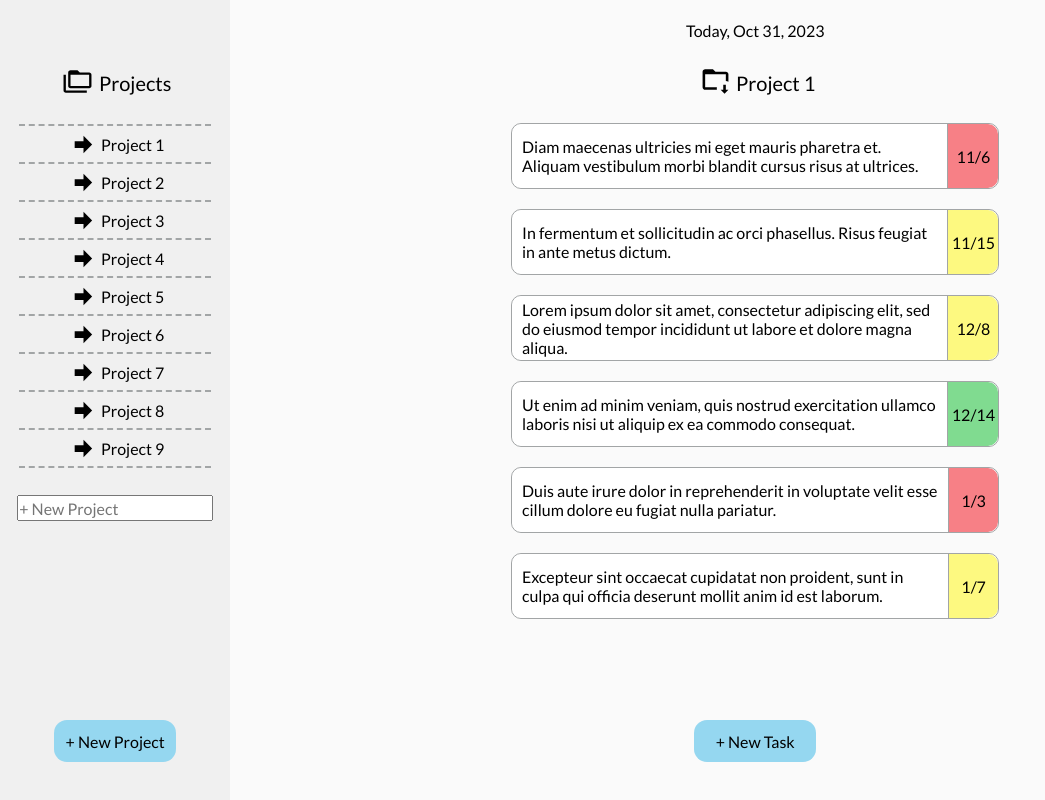
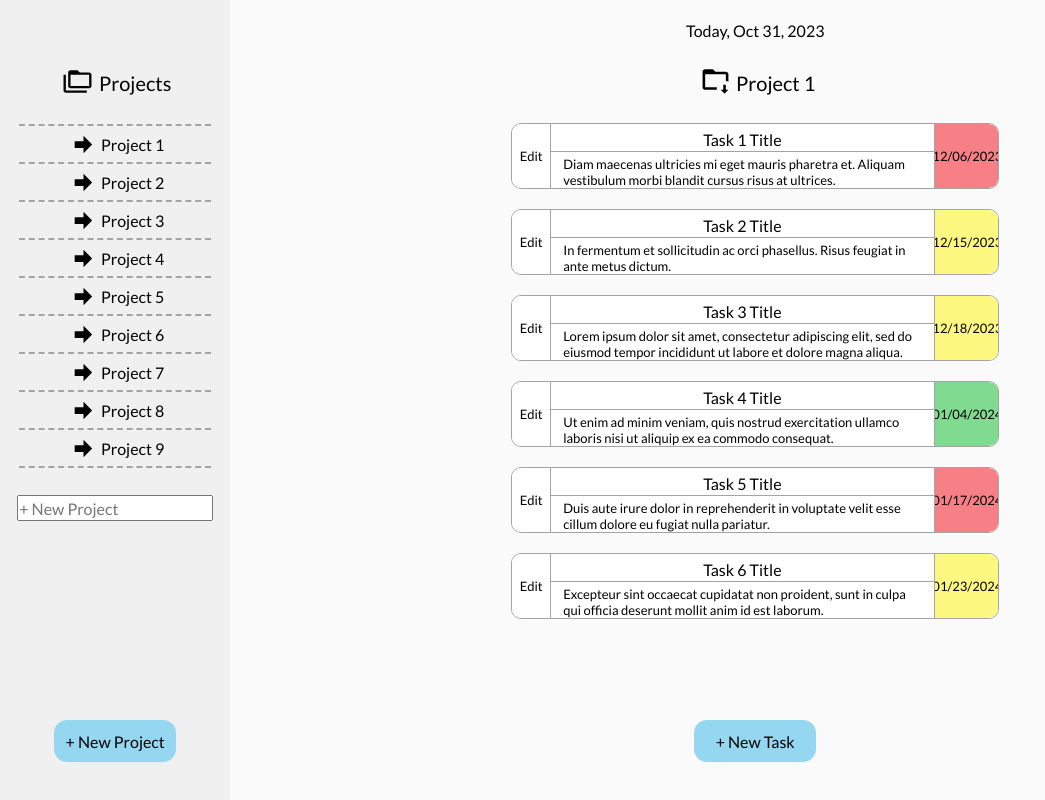
Before and after one commit to acheng10002/todo-list, a website built with webpack: page dist/index2.html in a window 1280 px wide. Shown: the whole page, without its empty margins (0-1045 px from the left). Built offline with nearby package versions, Linux system fonts and the light colour scheme; a web font is replaced by a local one.

Commit message:
Update files for project

```diff
--- a/dist/index2.html
+++ b/dist/index2.html
@@ -9,7 +9,8 @@
     <link href="https://fonts.googleapis.com/css2?family=AR+One+Sans&family=Lato&family=Young+Serif&display=swap" rel="stylesheet">
     <link rel="stylesheet" href="style2.css">
   </head>
-  <body id="content">
+  <body>
+    <div id="content">
         <div class="section projects-title left">
             <img src="./img/folders-multiple.svg" alt="projects icon"></img>
             <div class="projects-title-text">Projects</div>
@@ -42,38 +43,57 @@
         <div class="section tasks-list middle">
             <div class="task">
                 <div class="task-edit">Edit</div>
+                <div class="task-title">Task 1 Title</div>
                 <div class="task-description">Diam maecenas ultricies mi eget mauris pharetra et. Aliquam vestibulum morbi blandit cursus risus at ultrices.</div>
-            <div class="task-duedate red">11/6</div>
+                <div class="task-duedate red">12/06/2023</div>
+                <div class="hide priority-level">high</div>
+                <div class="hide status">In Progress</div>
             </div>
             <div class="task">
                 <div class="task-edit">Edit</div>
+                <div class="task-title">Task 2 Title</div>
                 <div class="task-description">In fermentum et sollicitudin ac orci phasellus. Risus feugiat in ante metus dictum.</div>
-            <div class="task-duedate yellow">11/15</div>
+                <div class="task-duedate yellow">12/15/2023</div>
+                <div class="hide priority-level">medium</div>
+                <div class="hide status">Complete</div>
             </div>
             <div class="task">
                 <div class="task-edit">Edit</div>
+                <div class="task-title">Task 3 Title</div>
                 <div class="task-description">Lorem ipsum dolor sit amet, consectetur adipiscing elit, sed do eiusmod tempor incididunt ut labore et dolore magna aliqua.</div>
-            <div class="task-duedate yellow">12/8</div>
+                <div class="task-duedate yellow">12/18/2023</div>
+                <div class="hide priority-level">medium</div>
+                <div class="hide status">In Progress</div>
             </div>
             <div class="task">
                 <div class="task-edit">Edit</div>
+                <div class="task-title">Task 4 Title</div>
                 <div class="task-description">Ut enim ad minim veniam, quis nostrud exercitation ullamco laboris nisi ut aliquip ex ea commodo consequat.</div>
-            <div class="task-duedate green">12/14</div>
+                <div class="task-duedate green">01/04/2024</div>
+                <div class="hide priority-level">low</div>
+                <div class="hide status">Not Started</div>
             </div>
             <div class="task">
                 <div class="task-edit">Edit</div>
+                <div class="task-title">Task 5 Title</div>
                 <div class="task-description">Duis aute irure dolor in reprehenderit in voluptate velit esse cillum dolore eu fugiat nulla pariatur.</div>
-            <div class="task-duedate red">1/3</div>
+                <div class="task-duedate red">01/17/2024</div>
+                <div class="hide priority-level">high</div>
+                <div class="hide status">In Progress</div>
             </div>
             <div class="task">
                 <div class="task-edit">Edit</div>
+                <div class="task-title">Task 6 Title</div>
                 <div class="task-description">Excepteur sint occaecat cupidatat non proident, sunt in culpa qui officia deserunt mollit anim id est laborum.</div>
-            <div class="task-duedate yellow">1/7</div>
+                <div class="task-duedate yellow">01/23/2024</div>
+                <div class="hide priority-level">medium</div>
+                <div class="hide status">Not Started</div>
             </div>
         </div>
         <div class="section new-task middle">
             <button>+ New Task</button>
         </div>
         <script src="./src/index.js"></script>
+    </div>
   </body>
 </html>
--- a/dist/style.css
+++ b/dist/style.css
@@ -50,6 +50,9 @@ ul {
 }
 
 li {
+    display: flex;
+    align-items: center;
+    justify-content: center;
     height: 4.5vh;
     width: 15vw;
     border-top: 2px dashed #a2a5a6;
@@ -185,6 +188,7 @@ li,
     padding-top: 3px;
     padding-bottom: 2px;
     border-bottom: 1px solid #a2a5a6;
+    text-align: center;
     font-size: 16px;
 }
 
--- a/dist/style2.css
+++ b/dist/style2.css
@@ -29,7 +29,9 @@
     padding-left: 3px;
 }
 
+/* .each-task-title */
 .projects-title,
+.project-title,
 .task-title {
     display: flex;
     align-items: flex-end;
@@ -40,8 +42,8 @@
 
 .projects-list {
     grid-area: 3 / 1 / 4 / 2;
-    display: flex;
-    flex-direction: column;
+    /* display: flex;
+    flex-direction: column; */
 }
 
 ul {
@@ -50,9 +52,9 @@ ul {
 }
 
 li {
-    display: flex;
+    /* display: flex;
     align-items: center;
-    justify-content: center;
+    justify-content: center; */
     height: 4.5vh;
     width: 15vw;
     border-top: 2px dashed #a2a5a6;
@@ -89,6 +91,7 @@ button {
 
 }
 
+/* .right, */
 .middle {
     background-color: #fafafa;
 }
@@ -104,27 +107,34 @@ button {
 
 .project-title {
     grid-area: 2 / 2 / 3 / 4;
-    display: flex;
+    /* display: flex;
     align-items: flex-end;
     justify-content: center;
     padding-bottom: 17px;
-    font-size: 20px;
+    font-size: 20px;  */
+}
+
+.projects-list,
+.tasks-list
+/* .description-field,
+.task-details,
+form */ {
+    display: flex;
+    flex-direction: column;
 }
 
 .tasks-list {
-    /* 3 / 2 / 4 / 3 */
+    /* grid-area: 3 / 2 / 4 / 3 */
     grid-area: 3 / 2 / 4 / 4;
     align-self: stretch;
-    display: flex;
-    flex-direction: column;
     gap: 20px;
     padding-top: 11px;
     font-size: 16px;
 }
 
 .task {
-    display: flex;
-    flex-direction: row;
+    display: grid;
+    grid: 3.5vh 5vh / 3vw 30vw 5vw;
     justify-content: space-between;
     height: 8vh;
     width: 38vw;
@@ -153,6 +163,7 @@ button {
     background-color: rgba(252, 244, 3, 0.5);
 }
 
+li,
 .task-description,
 .task-duedate,
 .task-edit {
@@ -162,42 +173,63 @@ button {
 }
 
 .task-description {
-    align-self: stretch;
-    width: 33vw;
-    padding: 10px;
+    grid-area: 2 / 2 / 3 / 3;
+    align-self: center;
+    justify-self: center;
+    width: 28vw;
     border-radius: 10px 0 0 10px;
+    font-size: 13px;
     background-color: white;
 }
 
-.task-duedate {
-    width: 2.5vw;
-    padding: 9px;
-    border-left: 1px solid #a2a5a6;
+.task-title {
+    grid-area: 1 / 2 / 2 / 3;
+    align-self: stretch;
+    justify-self: stretch;
+    width: 30vw;
+    padding-top: 3px;
+    padding-bottom: 2px;
+    border-bottom: 1px solid #a2a5a6;
+    text-align: center;
+    font-size: 16px;
 }
 
-.task:hover .task-edit {
-    display: flex;
+.task-duedate {
+    grid-area: 1 / 3 / 3 / 4;
+    height: 8vh;
+    width: 5vw;
+    border-left: 1px solid #a2a5a6;
+    font-size: 13px;
+    overflow-x: hidden;
 }
 
 .task-edit {
-    display: none;
+    grid-area: 1 / 1 / 3 / 2;
     height: 8vh;
-    width: 3.25vw;
+    width: 3vw;
     border-right: 1px solid #a2a5a6;
     margin: 0;
     text-align: center;
+    font-size: 13px;
     background-color: white;
+}
+
+button,
+li,
+.task-edit
+/* label.priority */  {
+    cursor: pointer;
 }
 
 .hide {
     display: none;
 }
 
-input[type="date"] {
+/* input[type="date"] {
     font-family: 'Lato', sans-serif;
     font-size: 16px;
     text-align: center;
-}
+} */
 
 .new-task {
     /* grid-area: 4 / 2 / 5 / 3 */
@@ -206,10 +238,6 @@ input[type="date"] {
 }
 
 /*
-.right {
-    background-color: #fafafa;
-}
-
 input[type="radio"]:checked + label.priority[data-color="green"]::before {
     background-color: rgba(2, 184, 35, 0.5);
 }
```
Also changed, not shown: dist/index.html (+3 -1 lines). Lines whose indentation alone changed are shown as unchanged.
